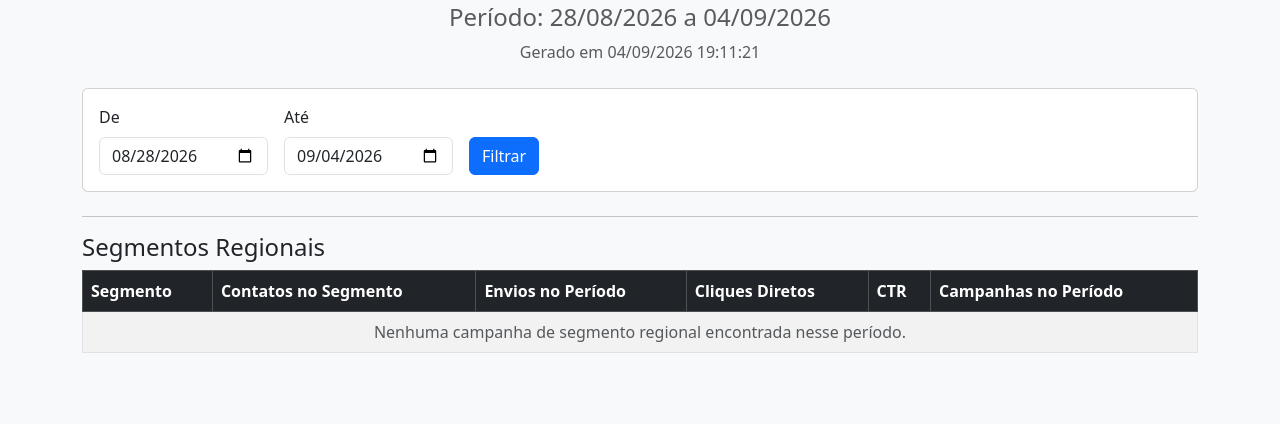
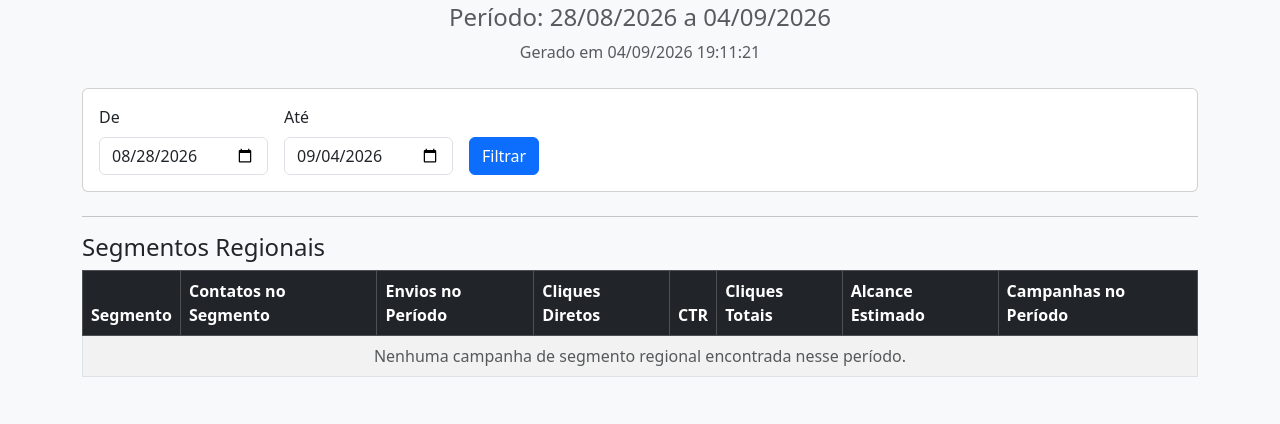
Before and after one commit to Vinimds77/Mobiliza, a Flask app: page /relatorios/segmentos in a window 1280 px wide. Shown: the part 271-695 px from the top of the page. Run offline with Flask 3, Linux system fonts and the light colour scheme; the visitor is signed in with stand-in values (Sample User, id 1); data that the repository does not hold is empty.

Commit message:
Adiciona cliques totais, alcance estimado e taxa de alcance real ao relatorio de segmentos

```diff
--- a/app.py
+++ b/app.py
@@ -23,7 +23,7 @@ from flask_login import (
     current_user
 )
 from werkzeug.security import generate_password_hash, check_password_hash
-from sqlalchemy import inspect, text, func, event, case
+from sqlalchemy import inspect, text, func, event
 from sqlalchemy.orm import with_loader_criteria
 from sqlalchemy.exc import OperationalError
 
@@ -64,6 +64,12 @@ with app.app_context():
         db.session.execute(text(
             "ALTER TABLE segmentos ADD COLUMN tipo VARCHAR(20) NOT NULL DEFAULT 'regional'"
         ))
+        db.session.commit()
+
+    colunas_contatos = [c["name"] for c in inspect(db.engine).get_columns("contatos")]
+
+    if "tamanho_grupo" not in colunas_contatos:
+        db.session.execute(text("ALTER TABLE contatos ADD COLUMN tamanho_grupo INTEGER"))
         db.session.commit()
 
     if Usuario.query.count() == 0:
@@ -405,6 +411,21 @@ def excluir_contato(id):
         return redirect("/contatos?erro=vinculado")
 
     db.session.delete(contato)
+    db.session.commit()
+
+    return redirect("/contatos")
+
+
+@app.route("/contatos/tamanho/<int:id>", methods=["POST"])
+@login_required
+def alterar_tamanho_grupo(id):
+
+    contato = Contato.query.get_or_404(id)
+
+    valor = request.form.get("tamanho_grupo", "").strip()
+
+    contato.tamanho_grupo = int(valor) if valor.isdigit() else None
+
     db.session.commit()
 
     return redirect("/contatos")
@@ -901,22 +922,14 @@ def relatorio_segmentos():
 
     inicio_utc, fim_utc = limites_utc_do_periodo(data_inicio, data_fim)
 
-    linhas = (
-        db.session.query(
-            Segmento.id,
-            Segmento.nome,
-            Segmento.tipo,
-            func.count(CampanhaContato.id),
-            func.sum(case((CampanhaContato.clicou.is_(True), 1), else_=0)),
-            func.count(func.distinct(CampanhaContato.campanha_id))
-        )
-        .select_from(Segmento)
-        .join(Contato, Contato.segmento_id == Segmento.id)
-        .join(CampanhaContato, CampanhaContato.contato_id == Contato.id)
+    # Todo envio (CampanhaContato) do período, já com o Contato/Segmento e a
+    # Campanha carregados — base única pra todas as métricas abaixo, pra não
+    # ter duas queries calculando a mesma coisa de jeitos diferentes.
+    relacionamentos = (
+        CampanhaContato.query
+        .join(Contato, Contato.id == CampanhaContato.contato_id)
         .join(Campanha, Campanha.id == CampanhaContato.campanha_id)
         .filter(Campanha.criado_em >= inicio_utc, Campanha.criado_em <= fim_utc)
-        .group_by(Segmento.id, Segmento.nome, Segmento.tipo)
-        .order_by(Segmento.nome)
         .all()
     )
 
@@ -928,65 +941,137 @@ def relatorio_segmentos():
         .group_by(Segmento.id).all()
     )
 
+    segmentos_acc = {}
+
+    for r in relacionamentos:
+
+        contato = r.contato
+        segmento = contato.segmento if contato else None
+
+        if segmento is None:
+            continue
+
+        # Alcance estimado deste envio específico: mesma lógica de
+        # relatorio_campanha (IPs distintos e tipos de dispositivo distintos
+        # que clicaram nesse par campanha+contato).
+        cliques = Clique.query.filter_by(
+            campanha_id=r.campanha_id,
+            contato_id=r.contato_id
+        ).all()
+
+        ips = {c.ip for c in cliques if c.ip}
+
+        seg_acc = segmentos_acc.setdefault(segmento.id, {
+            "segmento": segmento.nome,
+            "tipo": segmento.tipo,
+            "envios": 0,
+            "cliques_diretos": 0,
+            "cliques_totais": 0,
+            "alcance_ips": 0,
+            "campanhas": set(),
+            "contatos": {}
+        })
+
+        seg_acc["envios"] += 1
+        seg_acc["cliques_totais"] += r.total_cliques
+        seg_acc["alcance_ips"] += len(ips)
+        seg_acc["campanhas"].add(r.campanha_id)
+
+        if r.clicou:
+            seg_acc["cliques_diretos"] += 1
+
+        cont_acc = seg_acc["contatos"].setdefault(contato.id, {
+            "nome": contato.nome,
+            "tamanho_grupo": contato.tamanho_grupo,
+            "envios": 0,
+            "cliques_diretos": 0,
+            "cliques_totais": 0,
+            "alcance_ips": 0
+        })
+
+        cont_acc["envios"] += 1
+        cont_acc["cliques_totais"] += r.total_cliques
+        cont_acc["alcance_ips"] += len(ips)
+
+        if r.clicou:
+            cont_acc["cliques_diretos"] += 1
+
     regionais = []
     grupos = []
 
-    for seg_id, seg_nome, seg_tipo, envios, cliques_diretos, total_campanhas in linhas:
+    for seg_id, acc in segmentos_acc.items():
 
-        cliques_diretos = cliques_diretos or 0
+        envios = acc["envios"]
 
-        # CTR = cliques / envios (mensagens realmente disparadas no período),
-        # não cliques / contatos únicos do segmento — essas são métricas
-        # diferentes, ver "Contatos no Segmento"/"Grupos com Link Postado" abaixo.
-        ctr = round(cliques_diretos / envios * 100, 1) if envios else 0
+        ctr = round(acc["cliques_diretos"] / envios * 100, 1) if envios else 0
+        cliques_por_envio = round(acc["cliques_totais"] / envios, 2) if envios else 0
 
         linha = {
-            "segmento": seg_nome,
+            "segmento": acc["segmento"],
             "envios": envios,
             "contatos_segmento": contagem_segmento.get(seg_id, 0),
-            "cliques_diretos": cliques_diretos,
+            "cliques_diretos": acc["cliques_diretos"],
+            "cliques_totais": acc["cliques_totais"],
             "ctr": ctr,
-            "total_campanhas": total_campanhas
+            "cliques_por_envio": cliques_por_envio,
+            "alcance_ips": acc["alcance_ips"],
+            "total_campanhas": len(acc["campanhas"])
         }
 
-        if seg_tipo == "grupo":
+        if acc["tipo"] == "grupo":
 
-            # Desempenho de cada grupo (=Contato) individualmente dentro
-            # deste segmento, no mesmo período — a linha acima é só a soma.
-            detalhes_grupos = (
-                db.session.query(
-                    Contato.nome,
-                    func.count(CampanhaContato.id),
-                    func.sum(case((CampanhaContato.clicou.is_(True), 1), else_=0))
-                )
-                .select_from(Contato)
-                .join(CampanhaContato, CampanhaContato.contato_id == Contato.id)
-                .join(Campanha, Campanha.id == CampanhaContato.campanha_id)
-                .filter(Contato.segmento_id == seg_id)
-                .filter(Campanha.criado_em >= inicio_utc, Campanha.criado_em <= fim_utc)
-                .group_by(Contato.id, Contato.nome)
-                .order_by(Contato.nome)
-                .all()
-            )
+            detalhes = []
+            grupos_ativados = 0
+            soma_tamanho_conhecido = 0
+            soma_alcance_com_tamanho = 0
+            algum_sem_tamanho = False
 
-            linha["detalhes"] = []
+            for cont_acc in acc["contatos"].values():
 
-            for nome_grupo, envios_grupo, cliques_grupo in detalhes_grupos:
+                if cont_acc["cliques_totais"] > 0:
+                    grupos_ativados += 1
 
-                cliques_grupo = cliques_grupo or 0
+                tamanho = cont_acc["tamanho_grupo"]
 
-                ctr_grupo = round(cliques_grupo / envios_grupo * 100, 1) if envios_grupo else 0
+                if tamanho:
+                    taxa_alcance = round(cont_acc["alcance_ips"] / tamanho * 100, 1)
+                    soma_tamanho_conhecido += tamanho
+                    soma_alcance_com_tamanho += cont_acc["alcance_ips"]
+                else:
+                    taxa_alcance = None
+                    algum_sem_tamanho = True
 
-                linha["detalhes"].append({
-                    "nome": nome_grupo,
-                    "envios": envios_grupo,
-                    "cliques_diretos": cliques_grupo,
-                    "ctr": ctr_grupo
+                detalhes.append({
+                    "nome": cont_acc["nome"],
+                    "envios": cont_acc["envios"],
+                    "cliques_totais": cont_acc["cliques_totais"],
+                    "cliques_por_envio": (
+                        round(cont_acc["cliques_totais"] / cont_acc["envios"], 2)
+                        if cont_acc["envios"] else 0
+                    ),
+                    "alcance_ips": cont_acc["alcance_ips"],
+                    "tamanho_grupo": tamanho,
+                    "taxa_alcance": taxa_alcance
                 })
 
+            detalhes.sort(key=lambda d: d["alcance_ips"], reverse=True)
+
+            linha["detalhes"] = detalhes
+            linha["grupos_ativados"] = grupos_ativados
+            linha["total_grupos"] = contagem_segmento.get(seg_id, 0)
+            linha["taxa_alcance_agregada"] = (
+                round(soma_alcance_com_tamanho / soma_tamanho_conhecido * 100, 1)
+                if soma_tamanho_conhecido else None
+            )
+            linha["algum_sem_tamanho"] = algum_sem_tamanho
+
             grupos.append(linha)
+
         else:
             regionais.append(linha)
+
+    regionais.sort(key=lambda l: l["segmento"])
+    grupos.sort(key=lambda l: l["segmento"])
 
     return render_template(
         "relatorio_segmentos.html",
--- a/models/contato.py
+++ b/models/contato.py
@@ -27,4 +27,9 @@ class Contato(db.Model):
         default=Cliente.padrao_id
     )
 
+    tamanho_grupo = db.Column(
+        db.Integer,
+        nullable=True
+    )
+
     cliente = db.relationship("Cliente")
--- a/templates/relatorio_segmentos.html
+++ b/templates/relatorio_segmentos.html
@@ -94,6 +94,8 @@
 
 <h4>Segmentos Regionais</h4>
 
+<div class="table-responsive">
+
 <table class="table table-striped table-bordered align-middle mb-5">
 
     <thead class="table-dark">
@@ -104,6 +106,8 @@
             <th>Envios no Período</th>
             <th>Cliques Diretos</th>
             <th>CTR</th>
+            <th>Cliques Totais</th>
+            <th>Alcance Estimado</th>
             <th>Campanhas no Período</th>
         </tr>
 
@@ -119,6 +123,8 @@
             <td>{{ r.envios }}</td>
             <td>{{ r.cliques_diretos }}</td>
             <td>{{ r.ctr }}%</td>
+            <td>{{ r.cliques_totais }}</td>
+            <td>{{ r.alcance_ips }}</td>
             <td>{{ r.total_campanhas }}</td>
         </tr>
 
@@ -127,7 +133,7 @@
         {% if not regionais %}
 
         <tr>
-            <td colspan="6" class="text-center text-muted">
+            <td colspan="8" class="text-center text-muted">
                 Nenhuma campanha de segmento regional encontrada nesse período.
             </td>
         </tr>
@@ -138,15 +144,26 @@
 
 </table>
 
+</div>
+
 {% if grupos %}
 
 <h4>Segmentos de Grupo</h4>
 
 <div class="alert alert-info">
-    Cada linha aqui representa um grupo de WhatsApp, não uma pessoa — o link é postado
-    uma única vez no grupo. Cliques podem vir de várias pessoas do mesmo grupo e não
-    são atribuíveis individualmente.
+    Cada linha de "grupo" abaixo representa um grupo de WhatsApp, não uma pessoa — o link
+    é postado uma única vez no grupo, e várias pessoas do mesmo grupo podem clicar sem que
+    o sistema consiga identificá-las individualmente. Por isso, aqui <strong>"Cliques Totais"</strong>
+    substitui "Cliques Diretos" (que só contava "o grupo clicou pelo menos uma vez", escondendo
+    o volume real), e <strong>"Cliques por Envio"</strong> substitui o CTR — não é limitado a 100%,
+    porque um único envio pode gerar cliques de dezenas de pessoas do grupo. "Alcance Estimado" é
+    a contagem de IPs distintos que clicaram (mesma métrica usada como numerador da
+    "Taxa de Alcance Real"). "Taxa de Alcance Real" só existe
+    quando o tamanho do grupo foi cadastrado em Contatos — é a estimativa mais próxima de
+    "quantas pessoas do grupo o link realmente alcançou".
 </div>
+
+<div class="table-responsive">
 
 <table class="table table-striped table-bordered align-middle">
 
@@ -155,9 +172,12 @@
         <tr>
             <th>Segmento</th>
             <th>Grupos com Link Postado</th>
+            <th>Grupos Ativados</th>
             <th>Envios no Período</th>
-            <th>Cliques Diretos</th>
-            <th>CTR</th>
+            <th>Cliques Totais</th>
+            <th>Cliques por Envio</th>
+            <th>Alcance Estimado</th>
+            <th>Taxa de Alcance Real (agregada)</th>
             <th>Campanhas no Período</th>
         </tr>
 
@@ -170,9 +190,23 @@
         <tr>
             <td>{{ r.segmento }}</td>
             <td>{{ r.contatos_segmento }}</td>
+            <td>{{ r.grupos_ativados }}/{{ r.total_grupos }}</td>
             <td>{{ r.envios }}</td>
-            <td>{{ r.cliques_diretos }}</td>
-            <td>{{ r.ctr }}%</td>
+            <td>{{ r.cliques_totais }}</td>
+            <td>{{ r.cliques_por_envio }}</td>
+            <td>{{ r.alcance_ips }}</td>
+            <td>
+
+                {% if r.taxa_alcance_agregada is not none %}
+                    {{ r.taxa_alcance_agregada }}%
+                    {% if r.algum_sem_tamanho %}
+                        <br><small class="text-muted">(1 ou mais grupos sem tamanho cadastrado, fora dessa conta)</small>
+                    {% endif %}
+                {% else %}
+                    — <small class="text-muted">(nenhum grupo com tamanho cadastrado)</small>
+                {% endif %}
+
+            </td>
             <td>{{ r.total_campanhas }}</td>
         </tr>
 
@@ -182,9 +216,13 @@
 
 </table>
 
+</div>
+
 {% for r in grupos %}
 
 <h5 class="text-muted">Detalhamento por grupo — {{ r.segmento }}</h5>
+
+<div class="table-responsive">
 
 <table class="table table-sm table-striped table-bordered align-middle mb-4">
 
@@ -193,8 +231,11 @@
         <tr>
             <th>Grupo</th>
             <th>Envios no Período</th>
-            <th>Cliques Diretos</th>
-            <th>CTR</th>
+            <th>Cliques Totais</th>
+            <th>Cliques por Envio</th>
+            <th>Alcance Estimado</th>
+            <th>Tamanho do Grupo</th>
+            <th>Taxa de Alcance Real</th>
         </tr>
 
     </thead>
@@ -206,8 +247,11 @@
         <tr>
             <td>{{ d.nome }}</td>
             <td>{{ d.envios }}</td>
-            <td>{{ d.cliques_diretos }}</td>
-            <td>{{ d.ctr }}%</td>
+            <td>{{ d.cliques_totais }}</td>
+            <td>{{ d.cliques_por_envio }}</td>
+            <td>{{ d.alcance_ips }}</td>
+            <td>{{ d.tamanho_grupo if d.tamanho_grupo is not none else "não informado" }}</td>
+            <td>{{ d.taxa_alcance ~ "%" if d.taxa_alcance is not none else "—" }}</td>
         </tr>
 
         {% endfor %}
@@ -215,7 +259,7 @@
         {% if not r.detalhes %}
 
         <tr>
-            <td colspan="4" class="text-center text-muted">
+            <td colspan="7" class="text-center text-muted">
                 Nenhum grupo com envio nesse período.
             </td>
         </tr>
@@ -226,6 +270,8 @@
 
 </table>
 
+</div>
+
 {% endfor %}
 
 {% endif %}
```
Also changed, not shown: templates/contatos.html (+31 -0 lines).
